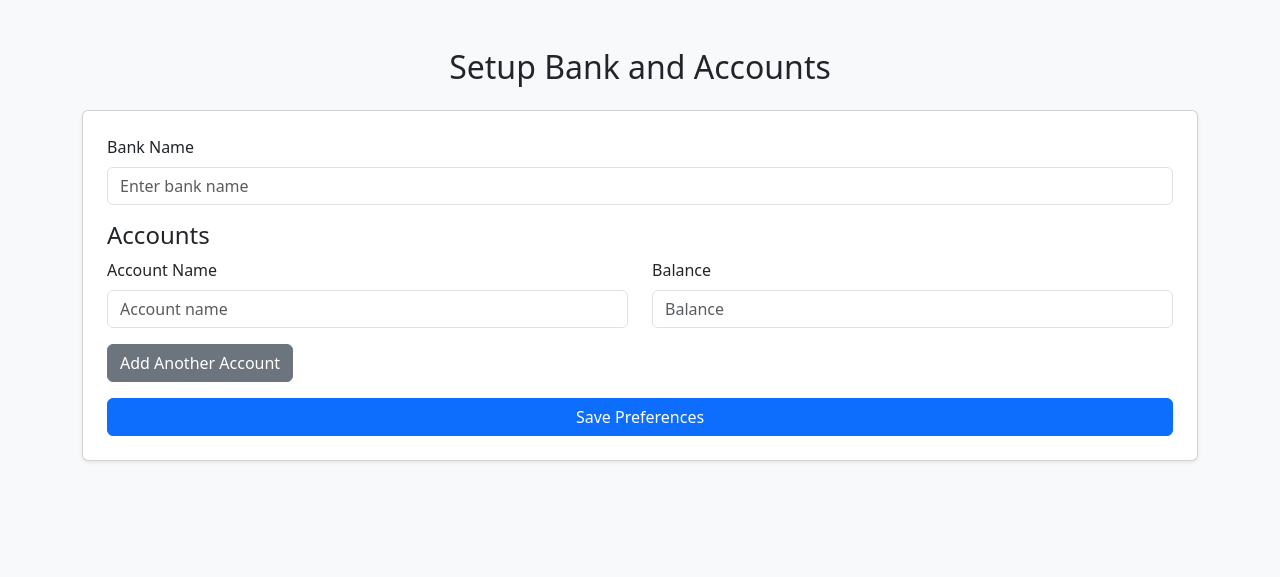
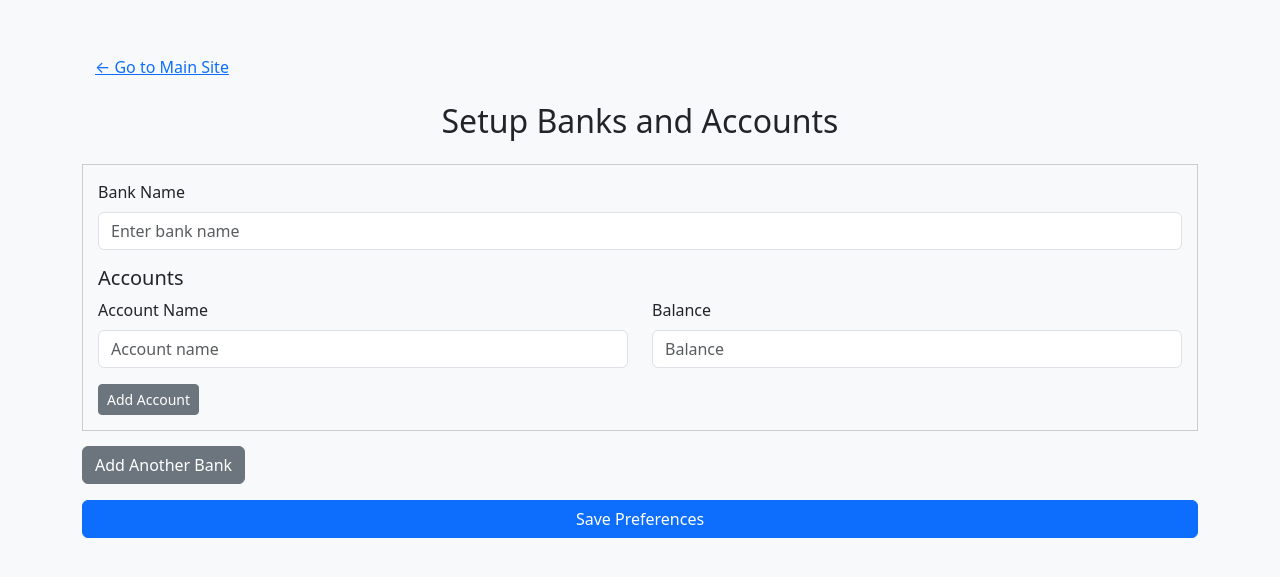
Before and after one commit to lokeshsandhu/Finance-Manager, a Flask app: page /setup in a window 1280 px wide. Shown: the top 577 px of the page. Run offline with Flask 3, Linux system fonts and the light colour scheme; parts of the project's set-up code (start-up, migrations or seed data) failed here and were passed over.

Commit message:
Update setup.html

```diff
--- a/templates/setup.html
+++ b/templates/setup.html
@@ -2,59 +2,100 @@
 <html lang="en">
 <head>
   <meta charset="UTF-8">
-  <title>Setup Bank and Accounts</title>
+  <title>Setup Banks and Accounts</title>
   <link href="https://cdn.jsdelivr.net/npm/bootstrap@5.3.0/dist/css/bootstrap.min.css" rel="stylesheet">
   <script src="https://code.jquery.com/jquery-3.6.0.min.js"></script>
+  <style>
+    .bank-block { border: 1px solid #ccc; padding: 15px; margin-bottom: 15px; }
+  </style>
 </head>
 <body class="bg-light">
   <div class="container mt-5">
-    <h2 class="text-center mb-4">Setup Bank and Accounts</h2>
-    <div class="card p-4 shadow-sm">
+    <!-- Navigation: Button to return to Main Site -->
+    <div class="mb-3">
+      <a href="/" class="btn btn-link">&larr; Go to Main Site</a>
+    </div>
+    <h2 class="text-center mb-4">Setup Banks and Accounts</h2>
     <form id="setup-form">
+      <div id="banks-container">
+        <div class="bank-block">
           <div class="mb-3">
             <label class="form-label">Bank Name</label>
-          <input type="text" class="form-control" name="bank" placeholder="Enter bank name" required>
+            <input type="text" class="form-control" name="bank[]" placeholder="Enter bank name" required>
           </div>
-        <h4>Accounts</h4>
-        <div id="accounts-container">
-          <!-- One account row by default -->
+          <div class="accounts-container">
+            <h5>Accounts</h5>
             <div class="row mb-3 account-row">
               <div class="col-md-6">
                 <label class="form-label">Account Name</label>
-              <input type="text" class="form-control" name="account_name[]" placeholder="Account name" required>
+                <input type="text" class="form-control" name="account_name_0[]" placeholder="Account name" required>
               </div>
               <div class="col-md-6">
                 <label class="form-label">Balance</label>
-              <input type="number" class="form-control" name="account_balance[]" placeholder="Balance" required>
+                <input type="number" class="form-control" name="account_balance_0[]" placeholder="Balance" required>
+              </div>
+            </div>
+            <button type="button" class="btn btn-secondary btn-sm add-account">Add Account</button>
           </div>
         </div>
       </div>
-        <button type="button" id="add-account" class="btn btn-secondary mb-3">Add Another Account</button>
+      <button type="button" id="add-bank" class="btn btn-secondary mb-3">Add Another Bank</button>
       <button type="submit" class="btn btn-primary w-100">Save Preferences</button>
     </form>
     <div id="setup-message" class="mt-3 text-success" style="display: none;"></div>
   </div>
-  </div>
 
   <script>
     $(document).ready(function(){
-      // Add a new account row when the button is clicked.
-      $("#add-account").click(function(){
+      var bankIndex = 1; // starting index for additional bank blocks
+      // Add Another Bank
+      $("#add-bank").click(function(){
+        var bankBlock = `
+          <div class="bank-block">
+            <div class="mb-3">
+              <label class="form-label">Bank Name</label>
+              <input type="text" class="form-control" name="bank[]" placeholder="Enter bank name" required>
+            </div>
+            <div class="accounts-container">
+              <h5>Accounts</h5>
+              <div class="row mb-3 account-row">
+                <div class="col-md-6">
+                  <label class="form-label">Account Name</label>
+                  <input type="text" class="form-control" name="account_name_${bankIndex}[]" placeholder="Account name" required>
+                </div>
+                <div class="col-md-6">
+                  <label class="form-label">Balance</label>
+                  <input type="number" class="form-control" name="account_balance_${bankIndex}[]" placeholder="Balance" required>
+                </div>
+              </div>
+              <button type="button" class="btn btn-secondary btn-sm add-account">Add Account</button>
+            </div>
+          </div>`;
+        $("#banks-container").append(bankBlock);
+        bankIndex++;
+      });
+
+      // Delegate event for adding additional account rows within a bank block
+      $(document).on("click", ".add-account", function(){
+        var accountsContainer = $(this).closest(".accounts-container");
+        var firstInputName = accountsContainer.find("input[name^='account_name_']").first().attr("name");
+        var indexMatch = firstInputName.match(/account_name_(\d+)\[\]/);
+        var currentIndex = indexMatch ? indexMatch[1] : "0";
         var accountRow = `
           <div class="row mb-3 account-row">
             <div class="col-md-6">
               <label class="form-label">Account Name</label>
-              <input type="text" class="form-control" name="account_name[]" placeholder="Account name" required>
+              <input type="text" class="form-control" name="account_name_${currentIndex}[]" placeholder="Account name" required>
             </div>
             <div class="col-md-6">
               <label class="form-label">Balance</label>
-              <input type="number" class="form-control" name="account_balance[]" placeholder="Balance" required>
+              <input type="number" class="form-control" name="account_balance_${currentIndex}[]" placeholder="Balance" required>
             </div>
           </div>`;
-        $("#accounts-container").append(accountRow);
+        accountsContainer.append(accountRow);
       });
 
-      // Submit the setup form using AJAX.
+      // Submit the Setup form via AJAX
       $("#setup-form").on("submit", function(e){
         e.preventDefault();
         $.post("/setup", $(this).serialize(), function(response){
```
Lines whose indentation alone changed are shown as unchanged.
